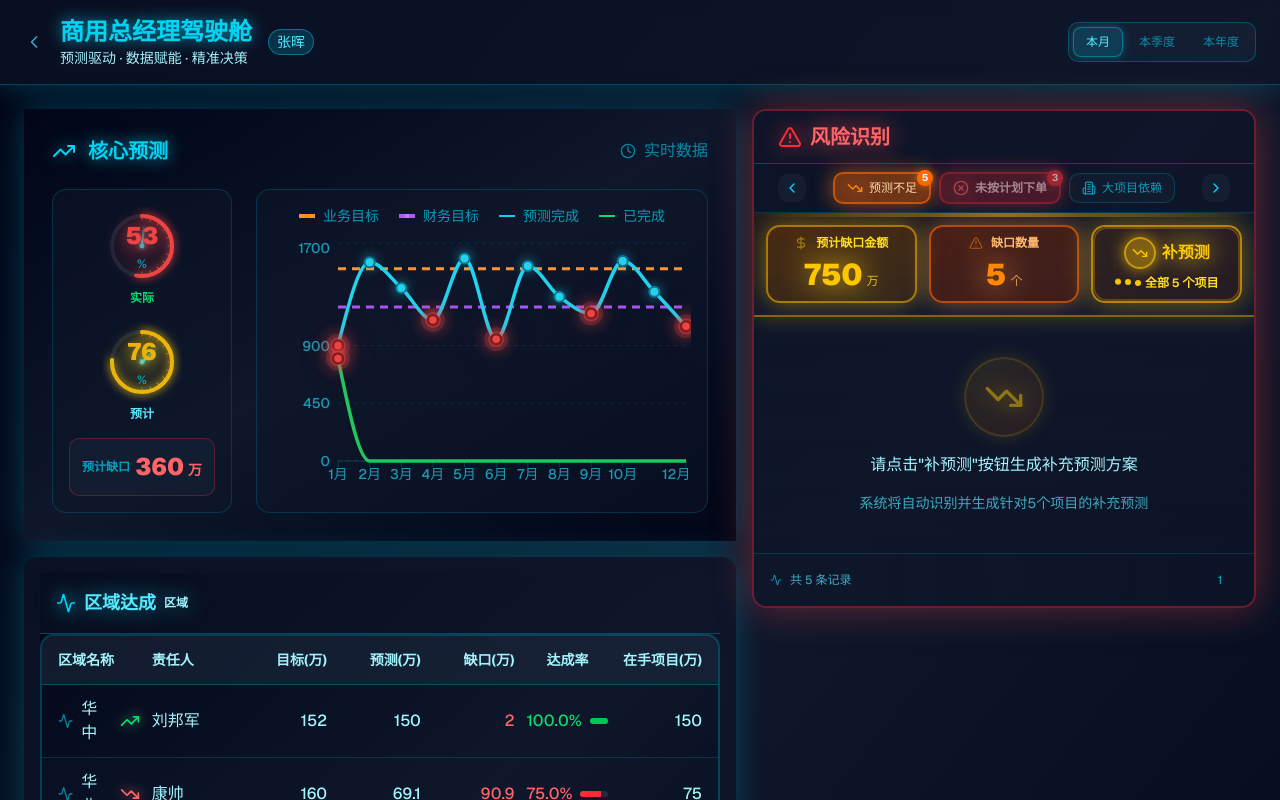
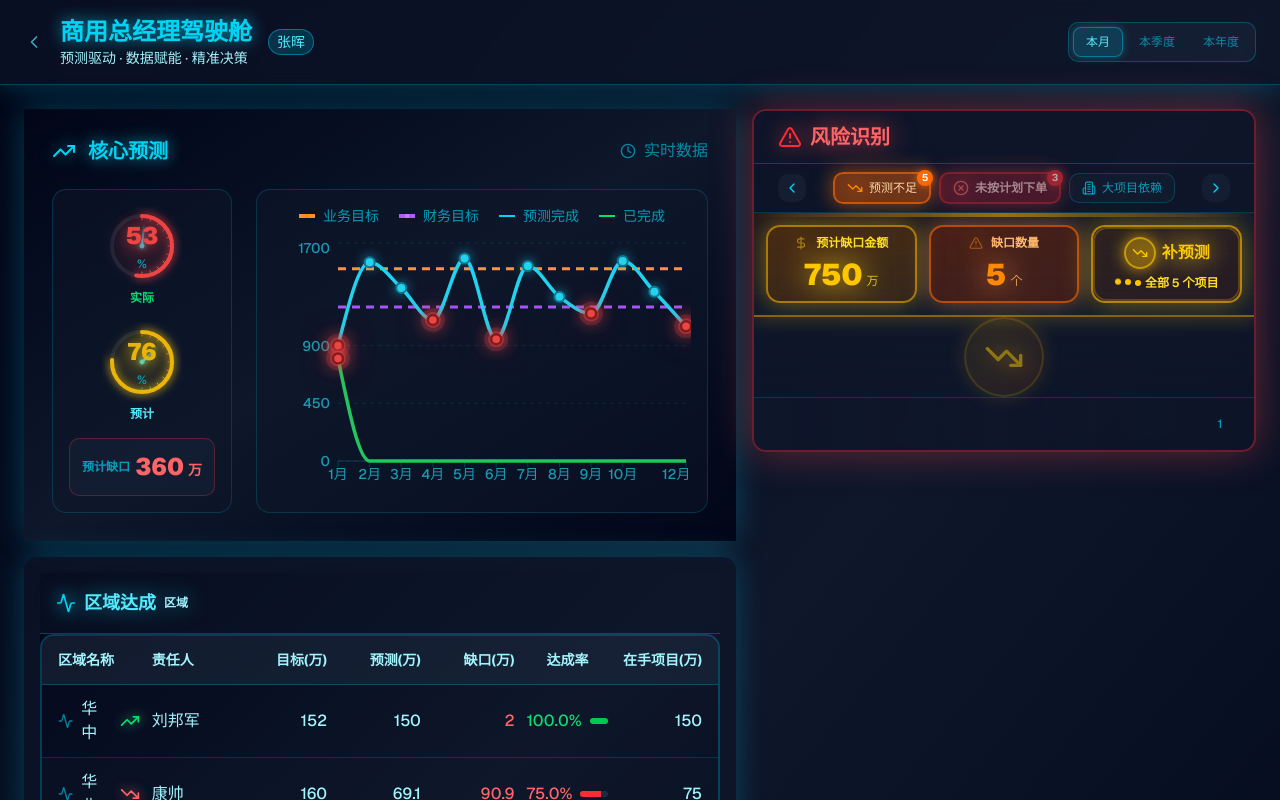
Before and after one commit to navylee1990/coze_jsc, a Next.js app: page /gm in a window 1280 px wide. Both pictures are taken after a click on the button 792 px from the left and 188 px from the top of the page. Shown: the top 800 px of the page. Built offline with nearby package versions, Linux system fonts and the light colour scheme.

Commit message:
refactor: 简化预测不足Tab占位区域，仅保留图标

```diff
--- a/src/components/RiskIdentificationPanel.tsx
+++ b/src/components/RiskIdentificationPanel.tsx
@@ -1152,8 +1152,7 @@ export default function RiskIdentificationPanel({
                 </div>
 
                 {/* 占位区域 - 保持与其他Tab高度一致 */}
-                <div className="flex-1 flex flex-col items-center justify-center p-10 bg-gradient-to-b from-slate-900/50 to-transparent">
-                  <div className="text-center space-y-4">
+                <div className="flex-1 flex flex-col items-center justify-center bg-gradient-to-b from-slate-900/50 to-transparent">
                   <div className={cn(
                     'inline-flex items-center justify-center w-20 h-20 rounded-full',
                     'bg-gradient-to-br from-yellow-500/20 to-orange-500/20',
@@ -1163,21 +1162,11 @@ export default function RiskIdentificationPanel({
                   )}>
                     <TrendingDown className="w-10 h-10 text-yellow-400 drop-shadow-[0_0_10px_rgba(234,179,8,1)]" />
                   </div>
-                    <div className={cn('text-base font-medium', DASHBOARD_STYLES.textSecondary)}>
-                      请点击"补预测"按钮生成补充预测方案
-                    </div>
-                    <div className={cn('text-sm', DASHBOARD_STYLES.textMuted)}>
-                      系统将自动识别并生成针对{forecastGaps.length}个项目的补充预测
-                    </div>
-                  </div>
                 </div>
 
                 {/* 分页区域 - 保持与其他Tab高度一致 */}
                 <div className="px-4 py-2 border-t border-cyan-500/20 flex justify-between items-center bg-gradient-to-r from-slate-900/50 to-transparent">
-                  <div className={cn('text-xs flex items-center gap-2', DASHBOARD_STYLES.textMuted)}>
-                    <Activity className="w-3 h-3 text-cyan-400/70" />
-                    共 {forecastGaps.length} 条记录
-                  </div>
+                  <div className="flex-1"></div>
                   {/* 占位分页控件，保持布局一致 */}
                   <div className="flex items-center gap-1">
                     <div className="w-9 h-9 rounded-lg text-xs font-medium text-cyan-400/70 flex items-center justify-center">
```
Lines whose indentation alone changed are shown as unchanged.
